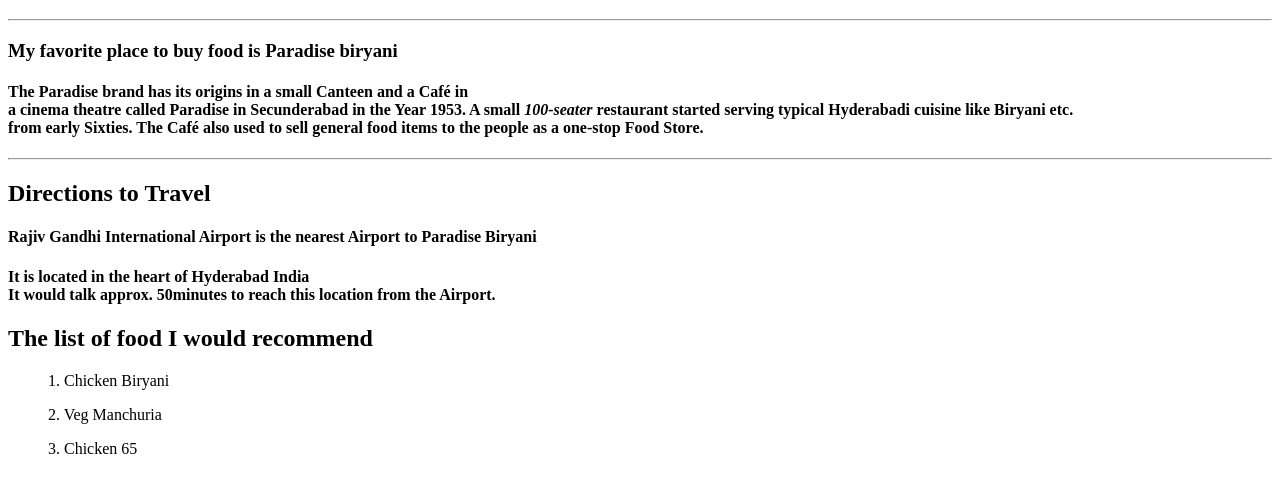
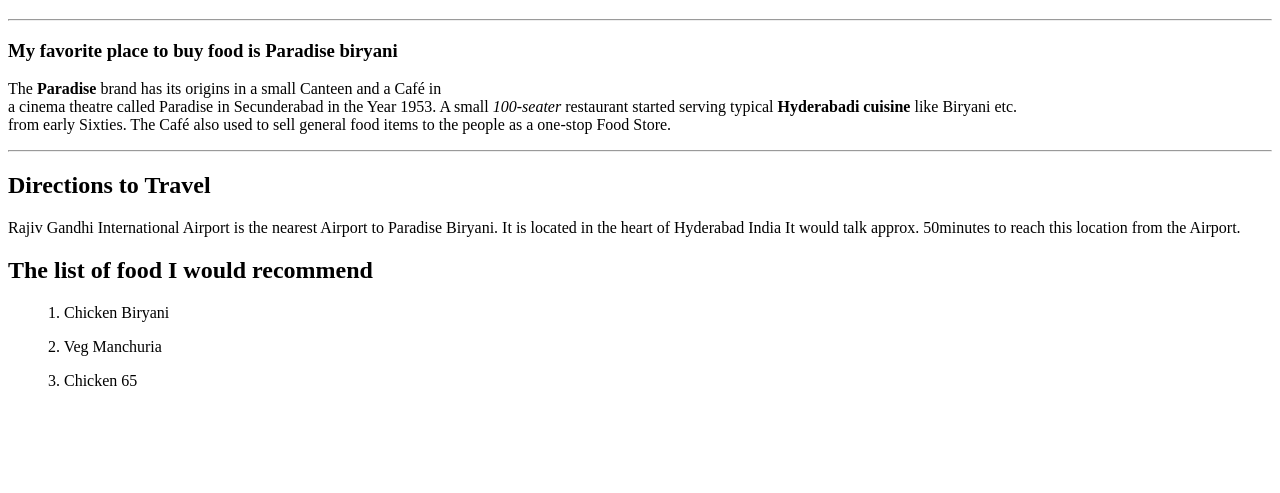
Before and after one commit to 44-563-Web-Apps-S22/webapps-s22-assignment-3-Madhuri221998, a plain HTML site: page index.html in a window 1280 px wide. Shown: the part 61-554 px from the top of the page. Drawn offline with Linux system fonts and the light colour scheme.

Commit message:
made changes at the local repo

```diff
--- a/index.html
+++ b/index.html
@@ -9,15 +9,15 @@
 </html>
 <hr>
 <h3> My favorite place to buy food is Paradise biryani</h3>
-<h4> The <b>Paradise</b> brand has its origins in a small Canteen and a Café in <br>a cinema theatre called Paradise in Secunderabad in the Year 1953.
-     A small <em>100-seater</em> restaurant started serving typical <b>Hyderabadi cuisine</b> like Biryani etc. <br>from early Sixties. The Café also used to sell general food items to the people as a one-stop Food Store.</h4>
+<p>The <b>Paradise</b> brand has its origins in a small Canteen and a Café in <br>a cinema theatre called Paradise in Secunderabad in the Year 1953.
+     A small <em>100-seater</em> restaurant started serving typical <b>Hyderabadi cuisine</b> like Biryani etc. <br>from early Sixties. The Café also used to sell general food items to the people as a one-stop Food Store.</p>
 
 <hr>
 <h2>Directions to Travel</h2>
-<h4> Rajiv Gandhi International Airport is the nearest Airport to Paradise Biryani</h4>
-<h4> It is located in the heart of Hyderabad India </br>
+<p> Rajiv Gandhi International Airport is the nearest Airport to Paradise Biryani.
+ It is located in the heart of Hyderabad India
     It would talk approx. 50minutes to reach this location from the Airport.
-</h4>
+</p>
 
 <h2>The list of food I would recommend</h2>
 <ul>1. Chicken Biryani</ul>
```
Also changed, not shown: AboutMe.html (+3 -2 lines), Luca.png (added).
